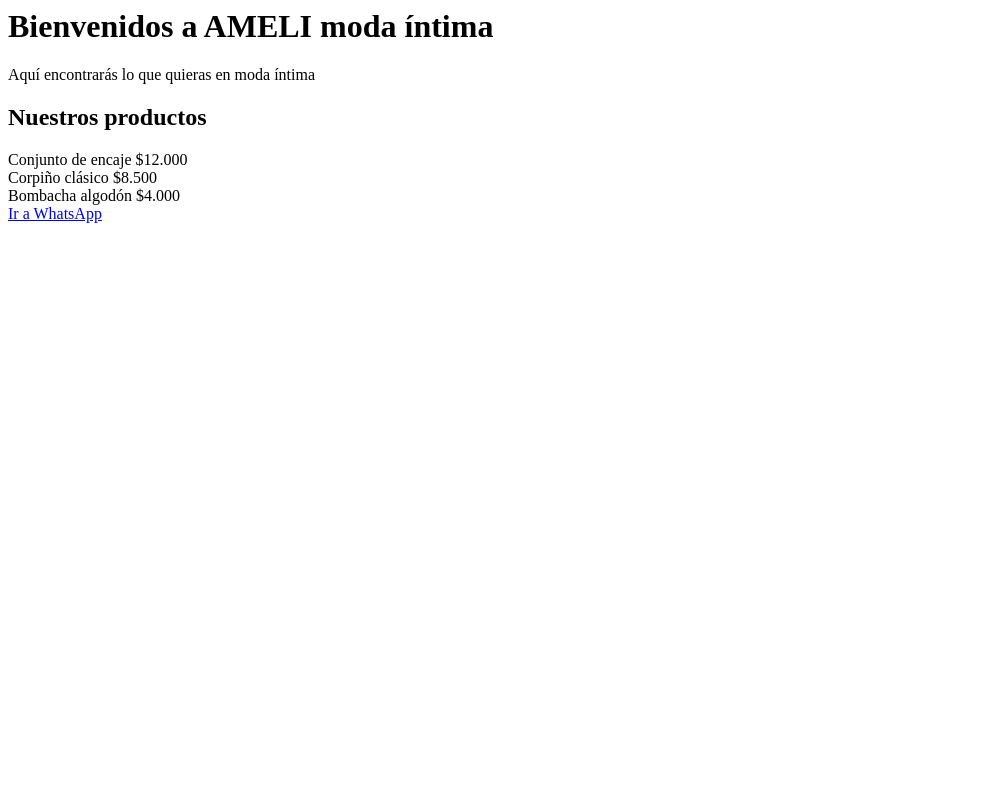
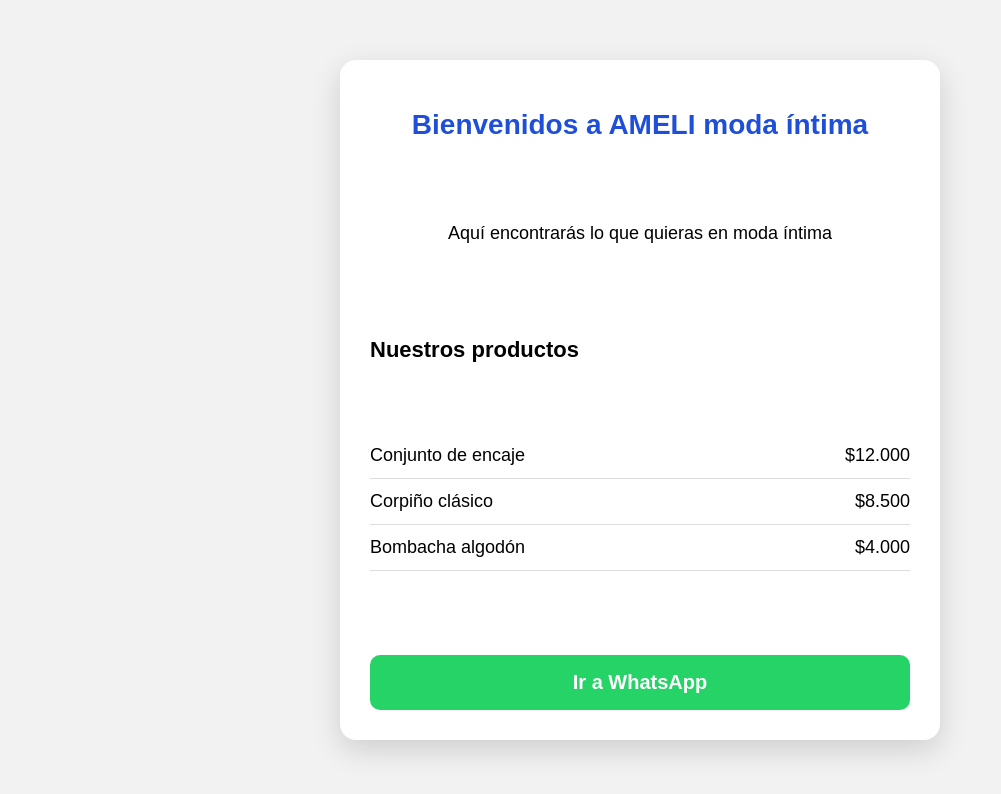
Before and after one commit to maxiweb65/mi-primera-web, a plain HTML site: page index.html in a window 1280 px wide. Shown: the whole page, without its empty margins (0-1001 px from the left). Drawn offline with Linux system fonts and the light colour scheme.

Commit message:
Update index.html

```diff
--- a/index.html
+++ b/index.html
@@ -1,8 +1,19 @@
+<!DOCTYPE html>
+<html lang="es">
+<head>
+  <meta charset="UTF-8">
+  <meta name="viewport" content="width=device-width, initial-scale=1.0">
+  <title>AMELI moda íntima</title>
+  <link rel="stylesheet" href="style.css">
+</head>
+
 <body>
 
   <div class="pantalla">
     <div class="card">
+
       <h1>Bienvenidos a AMELI moda íntima</h1>
+
       <p class="descripcion">
         Aquí encontrarás lo que quieras en moda íntima
       </p>
@@ -14,20 +25,24 @@
           <span>Conjunto de encaje</span>
           <span>$12.000</span>
         </div>
+
         <div class="producto">
           <span>Corpiño clásico</span>
           <span>$8.500</span>
         </div>
+
         <div class="producto">
           <span>Bombacha algodón</span>
           <span>$4.000</span>
         </div>
       </div>
 
-      <a class="btn-whatsapp" href="https://wa.me/549XXXXXXXXXX" target="_blank">
+      <a class="btn-whatsapp" href="https://wa.me/549TU_NUMERO">
         Ir a WhatsApp
       </a>
+
     </div>
   </div>
 
 </body>
+</html>
```
